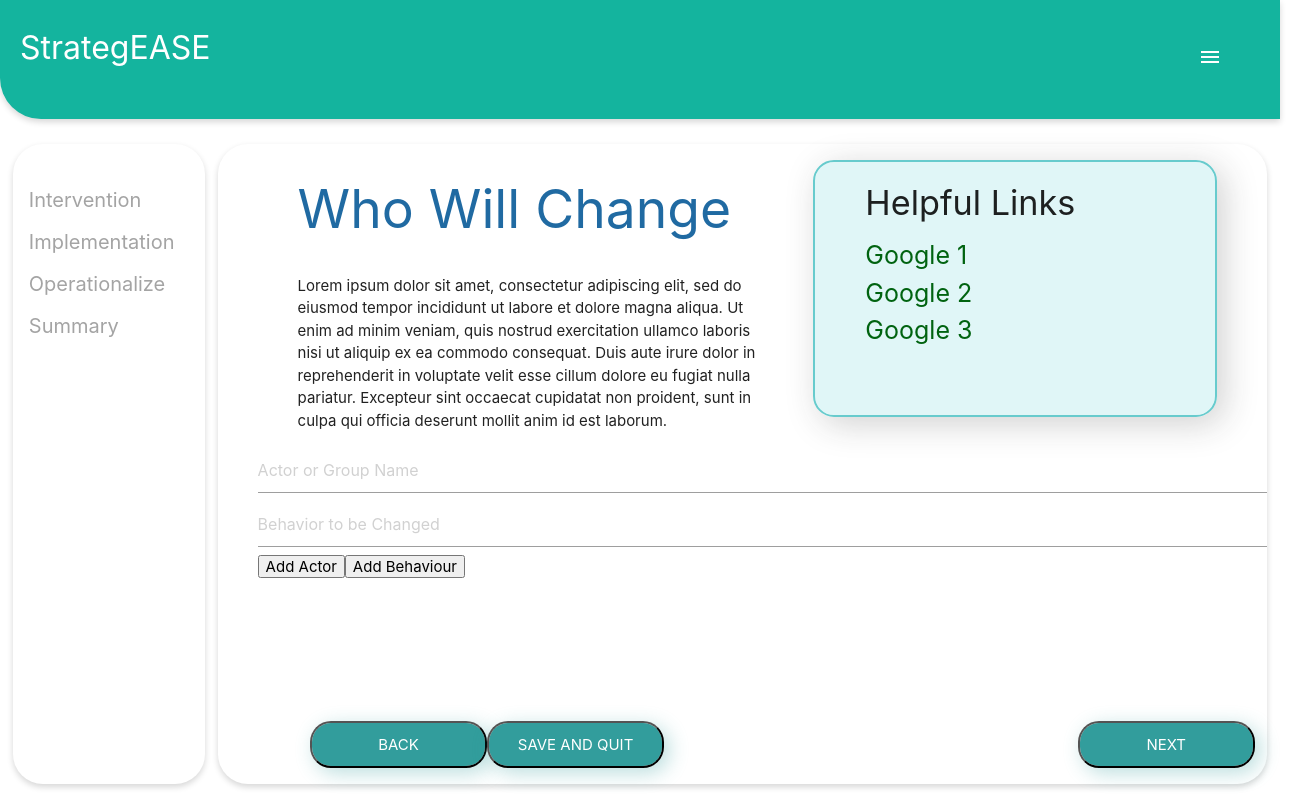
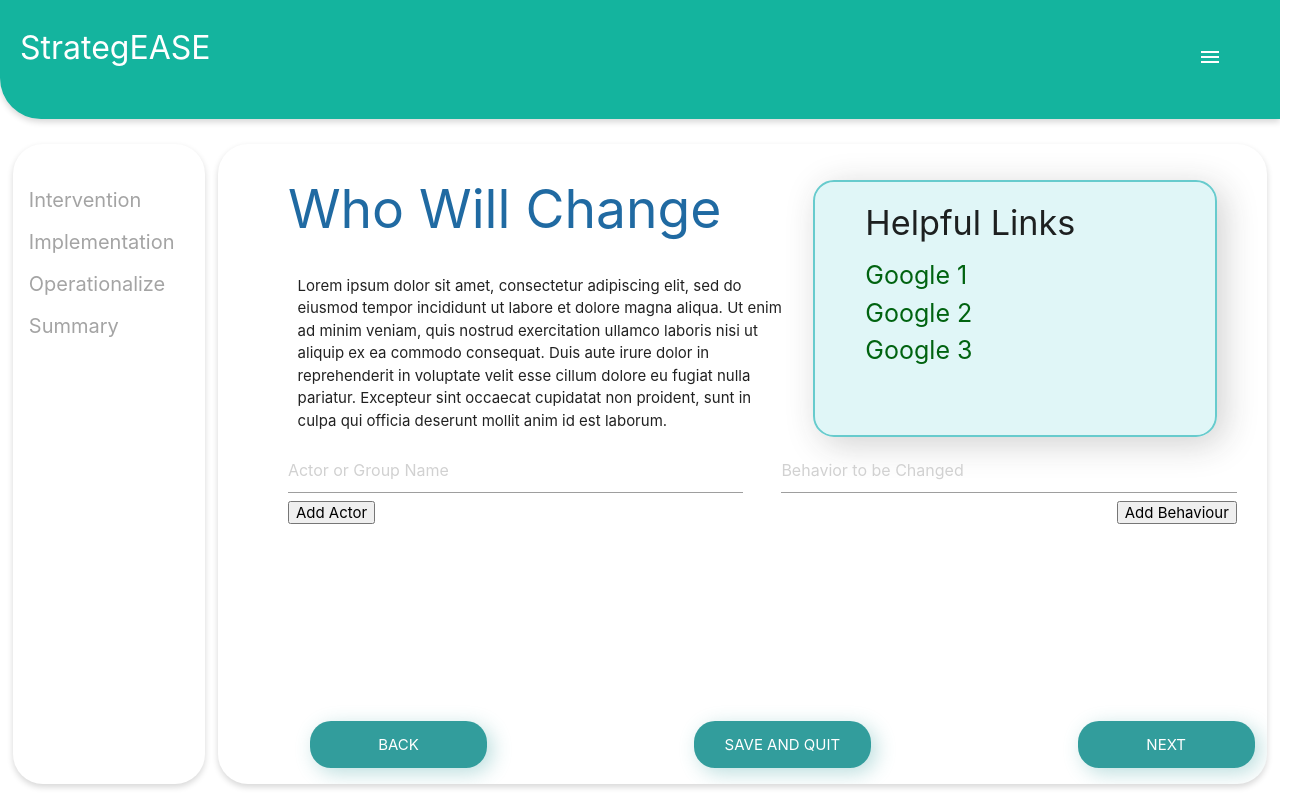
Before and after one commit to MarcoJrBiundo/StrategEASE, a Vue app: page /#/dti-whowillchange in a window 1280 px wide. Shown: the whole page, 1307 px wide, since content can reach past the window. Built offline with nearby package versions, Linux system fonts and the light colour scheme.

Commit message:
Many CSS fixes

```diff
--- /dev/null
+++ b/src/assets/main.css
@@ -0,0 +1,45 @@
+.indexclass {
+  position: absolute;
+  top: 18%;
+  left: 17%;
+  width: 82%;
+  height: 80%;
+  background: #ffffff 0% 0%;
+  box-shadow: 0px 3px 6px #00000029;
+  border-radius: 30px;
+  opacity: 1;
+  overflow-x: auto;
+}
+
+.indexclass h2 {
+  /* max-width: 52%; */
+  /* margin-right: auto; */
+}
+
+.links {
+  width: 40%;
+  margin-right: 5%;
+  padding-left: 5%;
+  padding-bottom: 5%;
+  float: right;
+  background: #47cacc2b 0% 0% no-repeat padding-box;
+  box-shadow: 7px 7px 34px #28282836;
+  border: 2px solid #67cbcd;
+  border-radius: 21px;
+  opacity: 1;
+  /* margin-top: -100px; */
+}
+
+.content {
+  max-height: 52%;
+  height: 52%;
+  clear: both;
+  overflow-y: auto;
+  width: 94%;
+  margin-left: auto;
+  margin-right: auto;
+  padding-bottom: 4em;
+}
+
+.inputs {
+}
--- a/src/components/BottomBar.vue
+++ b/src/components/BottomBar.vue
@@ -1,10 +1,10 @@
 <template>
   <div class="bottomBar">
-    <button v-on:click="back()" class="botBut left">BACK</button>
-    <button v-on:click="saveAndQuit()" class="botBut center">
+    <button v-on:click="back()" class="botBut leftBut">BACK</button>
+    <button v-on:click="saveAndQuit()" class="botBut centerBut">
       SAVE AND QUIT
     </button>
-    <button v-on:click="next()" class="botBut right">NEXT</button>
+    <button v-on:click="next()" class="botBut rightBut">NEXT</button>
   </div>
 </template>
 
@@ -15,13 +15,13 @@ export default {
   name: "BottomBar",
   props: {
     case: Object,
-    nextRoute: String // for passing in the next route to go to
+    nextRoute: String, // for passing in the next route to go to
   },
   data() {
     return {};
   },
   methods: {
-    saveAndQuit: function(e) {
+    saveAndQuit: function (e) {
       /**
        * calls validation for parent and then saves to database and
        * then routes to home page
@@ -29,17 +29,17 @@ export default {
       this.$parent.validate();
       this.$router.push({ path: "/" });
     },
-    back: function(e) {
+    back: function (e) {
       /** takes user back one page */
       this.$router.go(-1);
     },
-    next: function(e) {
+    next: function (e) {
       /** calls parent next function to validate
        *  and move to the next page
        */
       this.$parent.next();
-    }
-  }
+    },
+  },
 };
 </script>
 
@@ -47,10 +47,11 @@ export default {
 .bottomBar {
   position: absolute;
   bottom: 2.5%;
-  width: 100%;
-  /* display: flex;
-  align-items: center;
-  justify-content: ; */
+  width: 90%;
+  display: flex;
+  justify-content: space-between;
+  margin-right: 5%;
+  margin-left: 5%;
 }
 
 .botBut {
@@ -62,27 +63,19 @@ export default {
   box-shadow: 5px 5px 20px #329d9c55;
   border-radius: 21px;
   opacity: 1;
+  border: solid 0px;
   text-align: center;
   letter-spacing: 0;
   color: #ffffff;
   opacity: 1;
 }
 
-.left {
-  /* text-align: left; */
-  display: inline-block;
-  margin-left: 5%;
+.leftBut {
 }
 
-.right {
-  /* text-align: right; */
-  display: inline-block;
-  margin-right: 5%;
+.rightBut {
 }
 
-.center {
-  /* text-align: center; */
-  /* left: 50%; */
-  /* margin-left: 50%; */
+.centerBut {
 }
 </style>
--- a/src/components/CommonMainPage.vue
+++ b/src/components/CommonMainPage.vue
@@ -1,39 +1,43 @@
 <template>
   <div>
-    <h2>{{ title }}</h2>
+    <Links :links="links"></Links>
+    <h2 class="title">{{ title }}</h2>
     <div class="para">
       <p>{{ text }}</p>
     </div>
-    <Links :links="links"></Links>
   </div>
 </template>
 
 <script>
-import db from '@/firebase/init'
+import db from "@/firebase/init";
 import Links from "./Links";
 
 export default {
   name: "CommonMainPage",
   components: {
-    Links
+    Links,
   },
   props: ["title", "text", "links"],
   data() {
     return {};
-  }
+  },
 };
 </script>
 
 <style>
 .para {
-  width: 50%;
+  max-width: 52%;
+  /* max-width: 620px; */
   float: left;
   padding-left: 40px;
   padding-top: 0px;
 }
 
-.indexclass h2 {
-  padding-left: 40px;
+.title {
+  /* max-width: 52%; */
+  width: 52%;
+  margin-left: 3%;
+  /* padding-left: 40px; */
   text-align: left;
   letter-spacing: 0;
   color: #206aa2;
--- a/src/components/DTIdescription.vue
+++ b/src/components/DTIdescription.vue
@@ -1,6 +1,7 @@
 <template>
   <div class="indexclass">
     <CommonMainPage :title="title" :text="text" :links="links"></CommonMainPage>
+    <div class="content">
       <div class="inputs">
         <label for="case">Case:</label>
         <input type="text" name="case" v-model="caseObject.name" />
@@ -11,8 +12,6 @@
         >
         <input type="text" name="case" v-model="caseObject.evidence" />
       </div>
-    <div>
-      <!--buttons to go in here-->
     </div>
     <BottomBar :caseObject="caseObject"></BottomBar>
   </div>
@@ -27,12 +26,12 @@ export default {
   name: "DTIdescription",
   components: {
     CommonMainPage,
-    BottomBar
+    BottomBar,
   },
   props: {
     caseObject: {
-      type: Object
-    }
+      type: Object,
+    },
   },
   data() {
     return {
@@ -48,12 +47,12 @@ export default {
       links: [
         { link: "www.google.com", display: "Google 1" },
         { link: "www.google.com", display: "Google 2" },
-        { link: "www.google.com", display: "Google 3" }
-      ]
+        { link: "www.google.com", display: "Google 3" },
+      ],
     };
   },
   methods: {
-    next: function() {
+    next: function () {
       // console.log(this.caseObject);
       if (
         this.caseObject.name &&
@@ -69,39 +68,10 @@ export default {
         alert("invalid");
       }
     },
-    validate: function() {}
-  }
+    validate: function () {},
+  },
 };
 </script>
 
 <!-- Add "scoped" attribute to limit CSS to this component only -->
-<style>
-.indexclass {
-  position: absolute;
-  top: 18%;
-  left: 17%;
-  width: 82%;
-  height: 80%;
-  background: #ffffff 0% 0%;
-  box-shadow: 0px 3px 6px #00000029;
-  border-radius: 30px;
-  opacity: 1;
-}
-
-.indexclass h2 {
-  padding-left: 40px;
-  text-align: left;
-  letter-spacing: 0;
-  color: #206aa2;
-  opacity: 1;
-}
-
-.inputs {
-  width: 95%;
-  margin-left: 3%;
-  position: absolute;
-  margin-top: 15%;
-  height: 10%;
-  top: 215;
-}
-</style>
+<style></style>
--- a/src/components/DTIevidence.vue
+++ b/src/components/DTIevidence.vue
@@ -24,10 +24,10 @@ import CommonMainPage from "./CommonMainPage";
 export default {
   name: "DTIdevidence",
   components: {
-    CommonMainPage
+    CommonMainPage,
   },
   props: {
-    case: Object
+    case: Object,
   },
   data() {
     return {
@@ -43,10 +43,10 @@ export default {
       links: [
         { link: "www.google.com", display: "Google 1" },
         { link: "www.google.com", display: "Google 2" },
-        { link: "www.google.com", display: "Google 3" }
-      ]
+        { link: "www.google.com", display: "Google 3" },
+      ],
     };
-  }
+  },
 };
 </script>
 
@@ -56,48 +56,9 @@ export default {
   border-right: 1px solid black;
   margin-right: 2px;
 }
-.inputs {
-  width: 40%;
-  position: absolute;
-  margin-top: 15%;
-  height: 10%;
-  top: 215;
-}
+
 .half {
   width: 40%;
-}
-.indexclass {
-  position: absolute;
-  top: 18%;
-  left: 17%;
-  width: 82%;
-  height: 80%;
-  background: #ffffff 0% 0%;
-  box-shadow: 0px 3px 6px #00000029;
-  border-radius: 30px;
-  opacity: 1;
-}
-
-.indexclass h2 {
-  padding-left: 40px;
-  text-align: left;
-  letter-spacing: 0;
-  color: #206aa2;
-  opacity: 1;
-}
-
-.links {
-  width: 40%;
-  margin-right: 5%;
-  padding-left: 5%;
-  padding-bottom: 5%;
-  float: right;
-  background: #47cacc2b 0% 0% no-repeat padding-box;
-  box-shadow: 7px 7px 34px #28282836;
-  border: 2px solid #67cbcd;
-  border-radius: 21px;
-  opacity: 1;
-  margin-top: -100px;
 }
 
 .caseNameField {
--- a/src/components/DTIwhowillchange.vue
+++ b/src/components/DTIwhowillchange.vue
@@ -1,21 +1,36 @@
 <template>
   <div class="indexclass">
     <CommonMainPage :title="title" :text="text" :links="links"></CommonMainPage>
-    <div v-for="(actor, actorIndex) in actors" :key="actorIndex">
+    <div class="content">
+      <div
+        v-for="(actor, actorIndex) in actors"
+        :key="actorIndex"
+        class="actor"
+      >
         <input
           :placeholder="placeholderMain"
           v-model="actor.name"
           class="actor"
         />
-      <div v-for="(behav, behavIndex) in actor.behaviour" :key="behavIndex">
+        <div
+          v-for="(behav, behavIndex) in actor.behaviour"
+          :key="behavIndex"
+          class="behaviour"
+        >
           <input
             :placeholder="placeholderSecondary"
             v-model="behav.description"
             class="behaviour"
           />
         </div>
-      <button v-on:click="addActor()">Add Actor</button>
-      <button v-on:click="addBehaviour(actorIndex)">Add Behaviour</button>
+
+        <input
+          v-on:click="addBehaviour(actorIndex)"
+          type="button"
+          value="Add Behaviour"
+        />
+      </div>
+      <input v-on:click="addActor()" type="button" value="Add Actor" />
     </div>
     <BottomBar :caseObject="caseObject"></BottomBar>
   </div>
@@ -31,7 +46,6 @@ export default {
   name: "DTIwhowillchange",
   components: {
     CommonMainPage,
-    // AssociatedInputs,
     BottomBar,
   },
   props: {
@@ -145,60 +159,28 @@ export default {
 
 <!-- Add "scoped" attribute to limit CSS to this component only -->
 <style>
-.inputs {
+.actor {
   clear: both;
 }
-.indexclass {
-  position: absolute;
-  top: 18%;
-  left: 17%;
-  width: 82%;
-  height: 80%;
-  background: #ffffff 0% 0%;
-  box-shadow: 0px 3px 6px #00000029;
-  border-radius: 30px;
-  opacity: 1;
-}
-
-.indexclass h2 {
-  padding-left: 40px;
-  text-align: left;
-  letter-spacing: 0;
-  color: #206aa2;
-  opacity: 1;
-}
-
-.links {
-  width: 40%;
-  margin-right: 5%;
-  padding-left: 5%;
-  padding-bottom: 5%;
-  float: right;
-  background: #47cacc2b 0% 0% no-repeat padding-box;
-  box-shadow: 7px 7px 34px #28282836;
-  border: 2px solid #67cbcd;
-  border-radius: 21px;
-  opacity: 1;
-  margin-top: -100px;
-}
-
-.caseNameField {
-  width: 95%;
-  margin-left: 3%;
-  position: absolute;
-  margin-top: 15%;
-  height: 10%;
-  top: 215;
-}
-
-/* .actor {
-  width: 48% !important;
-  float: left;
-  clear: left;
+.actor > input {
+  width: 48%;
 }
 
 .behaviour {
-  width: 48% !important;
   float: right;
-} */
+  clear: right;
+  width: 48%;
+}
+
+.behaviour > input {
+  width: ;
+}
+
+.actor input[type="button"] {
+  /* margin-right: 48.5%; */
+  width: auto;
+  display: block;
+  float: right;
+  clear: right;
+}
 </style>
--- a/src/components/Links.vue
+++ b/src/components/Links.vue
@@ -15,22 +15,8 @@ export default {
   props: ["links"],
   data() {
     return {};
-  }
+  },
 };
 </script>
 
-<style>
-.links {
-  width: 40%;
-  margin-right: 5%;
-  padding-left: 5%;
-  padding-bottom: 5%;
-  float: right;
-  background: #47cacc2b 0% 0% no-repeat padding-box;
-  box-shadow: 7px 7px 34px #28282836;
-  border: 2px solid #67cbcd;
-  border-radius: 21px;
-  opacity: 1;
-  margin-top: -100px;
-}
-</style>
+<style></style>
--- a/src/components/OSstrategy.vue
+++ b/src/components/OSstrategy.vue
@@ -1,6 +1,7 @@
 <template>
   <div class="indexclass">
     <CommonMainPage :title="title" :text="text" :links="links"></CommonMainPage>
+    <div class="content">
       <div class="userInput">
         <label for="strategySelector">Choose a Strategy</label>
         <select v-model="strategies.name" id="strategySelector">
@@ -20,7 +21,9 @@
           placeholder="Upper Management"
         />
         <br />
-      <label for="deliveryMethodText">How will you deliver the Strategy?</label>
+        <label for="deliveryMethodText"
+          >How will you deliver the Strategy?</label
+        >
         <input
           v-model="strategies.del_strat"
           type="text"
@@ -33,7 +36,9 @@
           <option value="1">Barrier 1</option>
         </select>
         <br />
-      <label for="adaptationsText">What adaptations might you consider?</label>
+        <label for="adaptationsText"
+          >What adaptations might you consider?</label
+        >
         <input
           v-model="strategies.adaptations"
           type="text"
@@ -41,18 +46,21 @@
         />
       </div>
     </div>
+    <BottomBar :caseObject="caseObject"></BottomBar>
+  </div>
 </template>
 
 <script>
 import db from "@/firebase/init";
 import Vue from "vue";
 import CommonMainPage from "./CommonMainPage";
+import BottomBar from "./BottomBar";
 
 export default {
   name: "OSStrategy",
   components: {
     CommonMainPage,
-    // AssociatedInputs,
+    BottomBar,
   },
   props: {
     caseObject: Object,
@@ -87,57 +95,4 @@ select {
 .inputs {
   clear: both;
 }
-.indexclass {
-  position: absolute;
-  top: 18%;
-  left: 17%;
-  width: 82%;
-  height: 80%;
-  background: #ffffff 0% 0%;
-  box-shadow: 0px 3px 6px #00000029;
-  border-radius: 30px;
-  opacity: 1;
-}
-
-.indexclass h2 {
-  padding-left: 40px;
-  text-align: left;
-  letter-spacing: 0;
-  color: #206aa2;
-  opacity: 1;
-}
-
-.links {
-  width: 40%;
-  margin-right: 5%;
-  padding-left: 5%;
-  padding-bottom: 5%;
-  float: right;
-  background: #47cacc2b 0% 0% no-repeat padding-box;
-  box-shadow: 7px 7px 34px #28282836;
-  border: 2px solid #67cbcd;
-  border-radius: 21px;
-  opacity: 1;
-  margin-top: -100px;
-}
-
-.caseNameField {
-  width: 95%;
-  margin-left: 3%;
-  position: absolute;
-  margin-top: 15%;
-  height: 10%;
-  top: 215;
-}
-
-/* .actor {
-  width: 48% !important;
-  float: left;
-  clear: left;
-}
-
-.behaviour {
-  width: 48% !important;
-  float: right;
-} */
 </style>
--- a/src/components/SISbehaviours.vue
+++ b/src/components/SISbehaviours.vue
@@ -1,11 +1,13 @@
 <template>
-  <div class="behavioursClass">
+  <div class="indexclass">
     <CommonMainPage :title="title" :text="text" :links="links"></CommonMainPage>
+    <div class="content">
       <div class="barrier">
         <select>
           <span v-for="(actor, actorIndex) in actors" :key="actorIndex">
             <option
-            v-for="(behaviour, behaviourIndex) in actors[actorIndex].behaviours"
+              v-for="(behaviour, behaviourIndex) in actors[actorIndex]
+                .behaviours"
               :key="behaviourIndex"
               :value="behaviourIndex"
               >{{ behaviour }}</option
@@ -46,22 +48,29 @@
             />
           </span>
         </div>
-      <input id="addBarrier" v-on:click="addBarrier" type="button" value="+" />
+        <input
+          id="addBarrier"
+          v-on:click="addBarrier"
+          type="button"
+          value="+"
+        />
       </div>
+    </div>
+    <BottomBar :caseObject="caseObject"></BottomBar>
   </div>
 </template>
 
 <script>
 import db from "@/firebase/init";
 import Vue from "vue";
-// import barrier from "./barrier";
 import CommonMainPage from "./CommonMainPage";
+import BottomBar from "./BottomBar";
 
 export default {
   name: "SISbehaviours",
   components: {
-    // barrier,
     CommonMainPage,
+    BottomBar,
   },
   props: {
     map: Object,
@@ -100,6 +109,8 @@ export default {
     addDomain: function (barrierIndex) {
       this.barriers[barrierIndex].domains.push("");
     },
+    next: function () {},
+    validate: function () {},
   },
 };
 </script>
@@ -107,8 +118,7 @@ export default {
 <!-- Add "scoped" attribute to limit CSS to this component only -->
 <style>
 .barriers,
-.barrier input[type="text"],
-.barrier select {
+.barrier input[type="text"] {
   width: 48%;
 }
 .barrier select {
@@ -117,53 +127,20 @@ export default {
 .barriers input[type="button"] {
   margin-left: 48.5%;
   display: block;
+  margin-bottom: 2%;
 }
+
+.barriers {
+  float: right;
+  clear: right;
+}
+
 .barrier {
   clear: both;
 }
 
 #behaviourSelector {
   display: block;
-}
-
-.behavioursClass {
-  position: absolute;
-  top: 18%;
-  left: 17%;
-  width: 82%;
-  height: 80%;
-  background: #ffffff 0% 0%;
-  box-shadow: 0px 3px 6px #00000029;
-  border-radius: 30px;
-  opacity: 1;
-}
-
-.behavioursClass h2 {
-  padding-left: 40px;
-  text-align: left;
-  letter-spacing: 0;
-  color: #206aa2;
-  opacity: 1;
-}
-.para {
-  width: 50%;
-  float: left;
-  padding-left: 40px;
-  padding-top: 0px;
-}
-
-.links {
-  width: 40%;
-  margin-right: 5%;
-  padding-left: 5%;
-  padding-bottom: 5%;
-  float: right;
-  background: #47cacc2b 0% 0% no-repeat padding-box;
-  box-shadow: 7px 7px 34px #28282836;
-  border: 2px solid #67cbcd;
-  border-radius: 21px;
-  opacity: 1;
-  margin-top: -100px;
 }
 
 .caseNameField {
@@ -178,7 +155,7 @@ export default {
 #barrierList {
   clear: both;
   display: block;
-  overflow-y: scroll;
+  /* overflow-y: scroll; */
   max-height: 450px;
 }
 </style>
--- a/src/components/SISdomains.vue
+++ b/src/components/SISdomains.vue
@@ -3,15 +3,18 @@
     <CommonMainPage :title="title" :text="text" :links="links"></CommonMainPage>
     <div>
       <select id="tdfDomains" v-model="selectedDomain">
-        <option v-for="(domain,index) in domains" :value="index" :key="index">{{
-          domain[0]
-        }}</option>
+        <option
+          v-for="(domain, index) in domains"
+          :value="index"
+          :key="index"
+          >{{ domain[0] }}</option
+        >
       </select>
       <ul>
         <li v-for="strategy in getStrategies()" :key="strategy">
-          <div v-on:click="updateStrategy" >
+          <div v-on:click="updateStrategy">
             <input type="checkbox" :id="strategy" />
-            <label :for="strategy">{{strategy}}</label>
+            <label :for="strategy">{{ strategy }}</label>
           </div>
         </li>
       </ul>
@@ -27,37 +30,40 @@ import CommonMainPage from "./CommonMainPage";
 export default {
   name: "SISdomains",
   components: {
-    CommonMainPage
+    CommonMainPage,
   },
   props: {
     map: Object,
     case: Object,
   },
   methods: {
-    updateStrategy: function(e){
-
-      if (e.target.children.length)
-      {
-        e.target.children[0].checked = e.target.children[0].checked ? false: true;
-      }
-      else
-      {
-        e.target.parentElement.children[0].checked = e.target.parentElement.children[0].checked ? false: true;
+    updateStrategy: function (e) {
+      if (e.target.children.length) {
+        e.target.children[0].checked = e.target.children[0].checked
+          ? false
+          : true;
+      } else {
+        e.target.parentElement.children[0].checked = e.target.parentElement
+          .children[0].checked
+          ? false
+          : true;
       }
     },
-    getStrategies: function()
-    {
+    getStrategies: function () {
       var foundStrategies = [];
 
-      this.domains[this.selectedDomain][1].split(',').forEach(funcIndex => {
-        this.intervention[funcIndex][1].split(',').forEach(strategyIndex => {
-          if (foundStrategies.indexOf(this.strategies[parseInt(strategyIndex)]) < 0)
+      this.domains[this.selectedDomain][1].split(",").forEach((funcIndex) => {
+        this.intervention[funcIndex][1].split(",").forEach((strategyIndex) => {
+          if (
+            foundStrategies.indexOf(this.strategies[parseInt(strategyIndex)]) <
+            0
+          )
             foundStrategies.push(this.strategies[parseInt(strategyIndex)]);
         });
       });
 
       return foundStrategies;
-    }
+    },
   },
   data() {
     return {
@@ -77,10 +83,10 @@ export default {
       links: [
         { link: "www.google.com", display: "Google 1" },
         { link: "www.google.com", display: "Google 2" },
-        { link: "www.google.com", display: "Google 3" }
-      ]
+        { link: "www.google.com", display: "Google 3" },
+      ],
     };
-  }
+  },
 };
 </script>
 
@@ -90,7 +96,7 @@ export default {
   display: block;
 }
 
-.domainsClass input[type="checkbox"]{
+.domainsClass input[type="checkbox"] {
   display: inline;
   position: relative;
   opacity: 100;
```
Also changed, not shown: src/App.vue (+9 -9 lines). Lines whose indentation alone changed are shown as unchanged.
